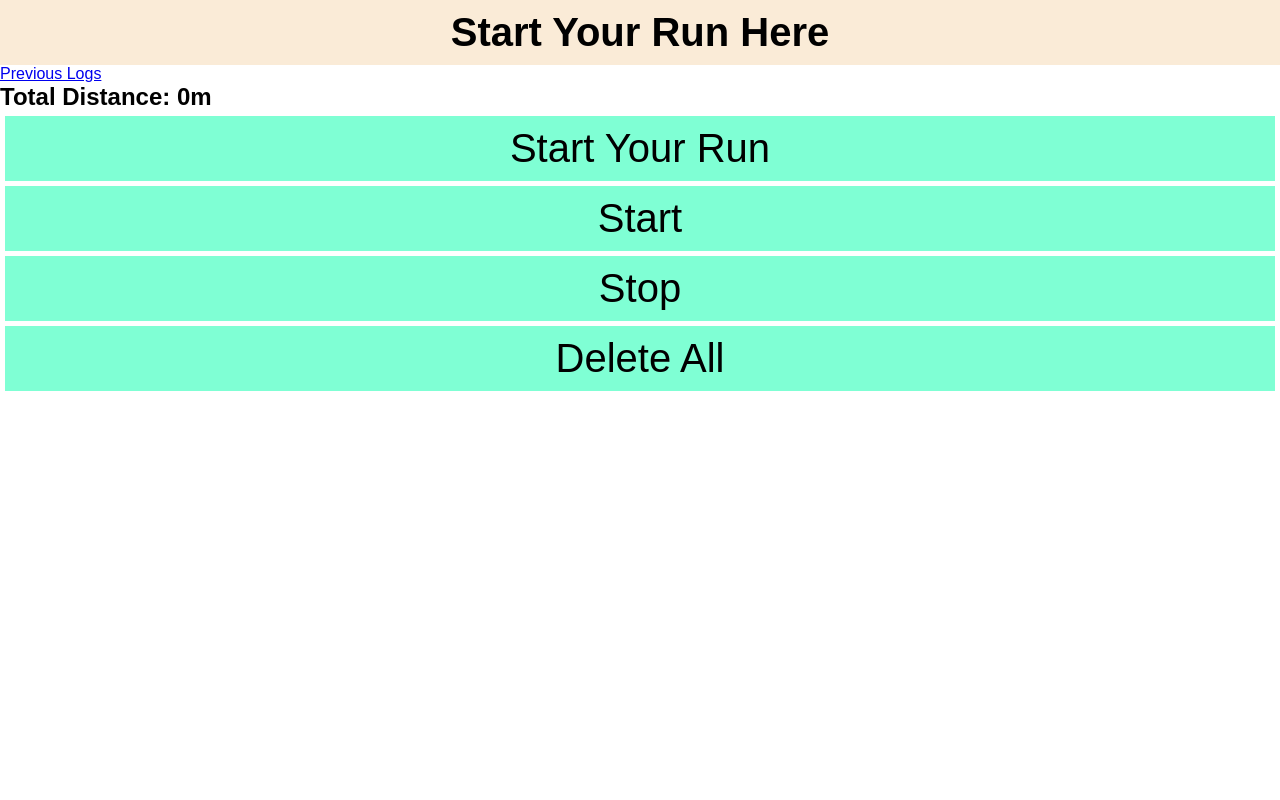
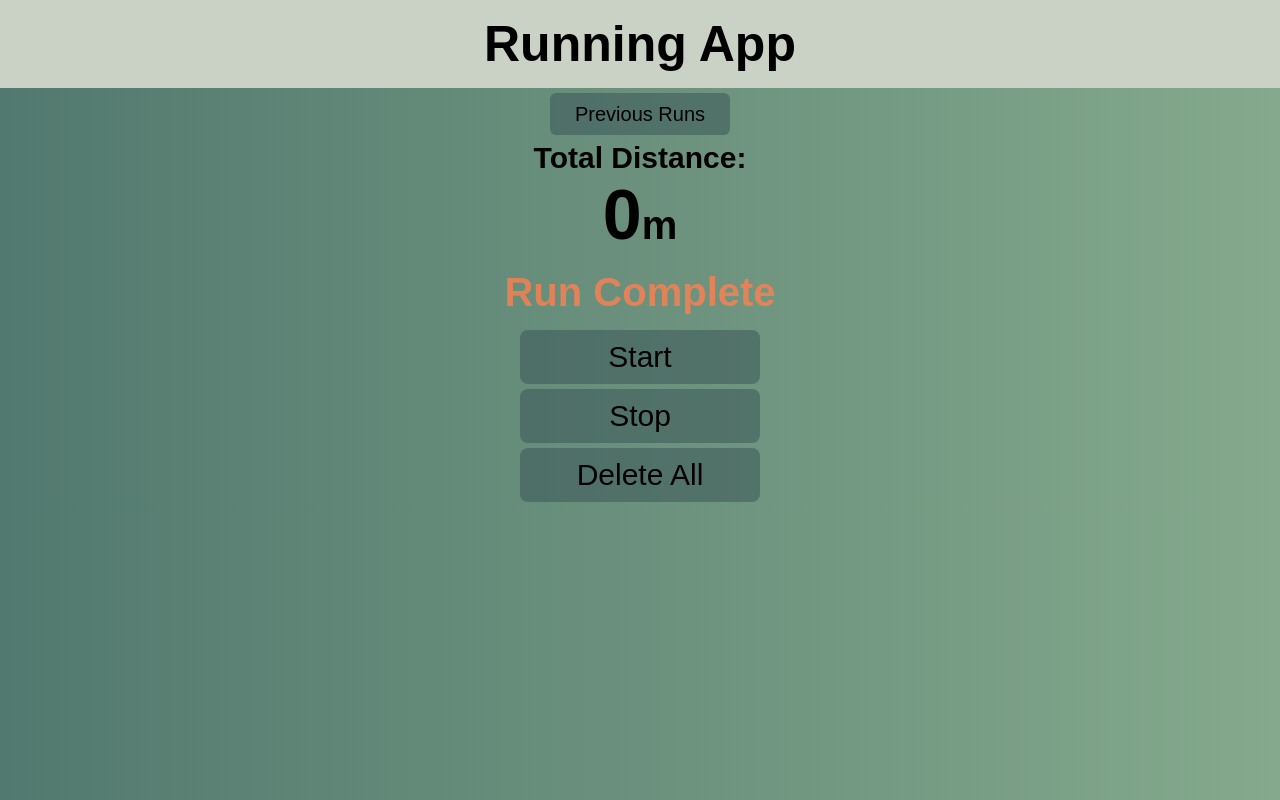
Before and after one commit to tansonlee/running-app, a website: page public/index.html in a window 1280 px wide. Both pictures are taken after a click on the element "Stop". Drawn offline with Linux system fonts and the light colour scheme; no server answers.

Commit message:
working with status bar and styles

```diff
--- a/public/data.css
+++ b/public/data.css
@@ -1,7 +1,57 @@
+* {
+	box-sizing: border-box;
+	margin: 0px;
+	padding: 0px;
+	font-family: sans-serif;
+}
+
 .data-pack {
 	padding: 10px;
 	margin: 10px;
-	background-color: rgba(128, 0, 128, 0.3);
+	background-color: rgba(255, 255, 255, 0.6);
 	font-size: 20px;
 	font-family: sans-serif;
+	border-radius: 4px;
+	color: black;
 }
+
+body {
+	background-image: linear-gradient(to left, #84a98c, #52796f);
+}
+
+header h1 {
+	text-align: center;
+	padding: 15px;
+	background-color: #cad2c5;
+	font-size: 50px;
+}
+
+.link-container {
+	text-align: center;
+	padding: 10px;
+	margin: 5px;
+	font-size: 20px;
+}
+
+a {
+	background-color: #354f527c;
+	padding: 10px 25px;
+	border-radius: 6px;
+	text-decoration: none;
+	color: black;
+}
+
+/* visited link */
+a:visited {
+	color: black;
+}
+
+/* mouse over link */
+a:hover {
+	background-color: #c4d4d648;
+}
+
+/* selected link */
+a:active {
+	background-color: #c4d4d648;
+}
--- a/public/index.html
+++ b/public/index.html
@@ -10,7 +10,6 @@
 
 		<title>Running App</title>
 
-    <!-- <link id="favicon" rel="icon" href="https://glitch.com/edit/favicon-app.ico" type="image/x-icon"> -->
 		<!-- import the webpage's stylesheet -->
 		<link rel="stylesheet" href="/main.css">
 
@@ -19,46 +18,22 @@
   	</head>
   	<body>
 		<header>
-      <h1>Start Your Run Here</h1>
+		  	<h1>Running App</h1>
 		</header>
 
+		<div class="link-container">
+	  		<a href="./data.html">Previous Runs</a>
+		</div>
 
-    <a href="./data.html">Previous Logs</a>
-    <h2>Total Distance: <span id="distance">0</span>m</h2>
-    <!-- <header>
-      <h1>A Dream of the Future</h1>
-    </header> -->
+		<h2>Total Distance: </h2>
+		<h3><span id="distance">0</span>m</h3>
 
-    <!-- <main> -->
-      <!-- <h2>Oh hi,</h2> -->
-
-      <!-- <p>Tell me your hopes and dreams:</p> -->
-
-      <!-- <form>
-        <label>
-          New Dream
-          <input name="dream" type="text" maxlength="100" required placeholder="Dreams!">
-        </label>
-        <button type="submit" id="submit-dream">Add Dream</button>
-      </form> -->
-
-      <!-- <section class="dreams">
-        <ul id="dreams">
-          <em>loading dreams&hellip;</em>
-        </ul>
-      </section>
-    </main> -->
-
-    <!-- <footer>Made with <a href="https://glitch.com">Glitch</a>!</footer> -->
-
-    <!-- include the Glitch button to show what the webpage is about and
-          to make it easier for folks to view source and remix -->
-    <!-- <div class="glitchButton" style="position:fixed;top:2em;right:20px;"></div>
-    <script src="https://button.glitch.me/button.js" defer></script> -->
-
-    <div id="status" class="button">Start Your Run</div>
+		<div id="status" class="status">Start Your Run</div>
+		<div class="start-stop">
 			<div id="start" class="button">Start</div>
 			<div id="stop" class="button">Stop</div>
 			<div id="delete" class="button">Delete All</div>
+		</div>
+
   	</body>
 </html>
--- a/public/main.css
+++ b/public/main.css
@@ -1,5 +1,3 @@
-/* this file is loaded by index.html and styles the page */
-
 * {
 	box-sizing: border-box;
 	margin: 0px;
@@ -7,23 +5,89 @@
 	font-family: sans-serif;
 }
 
+body {
+	background-image: linear-gradient(to left, #84a98c, #52796f);
+}
+
 header h1 {
 	text-align: center;
+	padding: 15px;
+	background-color: #cad2c5;
+	font-size: 50px;
+}
+
+.link-container {
+	text-align: center;
 	padding: 10px;
-	background-color: antiquewhite;
+	margin: 5px;
+	font-size: 20px;
+}
+
+a {
+	background-color: #354f527c;
+	padding: 10px 25px;
+	border-radius: 6px;
+	text-decoration: none;
+	color: black;
+}
+
+/* visited link */
+a:visited {
+	color: black;
+}
+
+/* mouse over link */
+a:hover {
+	background-color: #c4d4d648;
+}
+
+/* selected link */
+a:active {
+	background-color: #c4d4d648;
+}
+
+h2 {
+	font-size: 30px;
+	text-align: center;
+}
+
+h3 {
 	font-size: 40px;
+	text-align: center;
+}
+
+h3 span {
+	font-size: 70px;
+}
+
+.start-stop {
+	width: 250px;
+	margin: 0 auto;
+}
+
+.status {
+	font-size: 40px;
+	text-align: center;
+	color: rgba(255, 127, 80, 0.8);
+	padding: 10px;
+	margin: 5px;
+	font-weight: bold;
 }
 
 .button {
-	background-color: aquamarine;
-	font-size: 40px;
+	background-color: #354f527c;
+	font-size: 30px;
 	text-align: center;
-	width: 100px;
 	padding: 10px;
 	margin: 5px;
 	width: auto;
+	border-radius: 8px;
 }
 
 .button:hover {
 	cursor: pointer;
 }
+
+.button:active {
+	background-color: #c4d4d648;
+}
--- a/public/main.js
+++ b/public/main.js
@@ -1,12 +1,8 @@
-// client-side js, loaded by index.html
-// run by the browser each time the page is loaded
+console.log("hello world :o");
+let interval;
+let totalDistance = 0;
 
-console.log("hello world :o");
-let start = false;
-
-// // define variables that reference elements on our page
-// const dreamsList = document.getElementById("dreams");
-// const dreamsForm = document.querySelector("form");
+// cache the DOM
 const status_div = document.getElementById("status");
 const start_div = document.getElementById("start");
 const stop_div = document.getElementById("stop");
@@ -15,8 +11,7 @@ const distance_span = document.getElementById("distance");
 
 // given the lat lon of two pts, returns the distance between in METERS
 function distance(lat1, lon1, lat2, lon2) {
-	// generally used geo measurement function
-	const R = 6378.137; // Radius of earth in KM
+	const R = 6378.137;
 	const dLat = lat2 * Math.PI / 180 - lat1 * Math.PI / 180;
 	const dLon = lon2 * Math.PI / 180 - lon1 * Math.PI / 180;
 	const a =
@@ -24,9 +19,10 @@ function distance(lat1, lon1, lat2, lon2) {
 		Math.cos(lat1 * Math.PI / 180) * Math.cos(lat2 * Math.PI / 180) * Math.sin(dLon / 2) * Math.sin(dLon / 2);
 	const c = 2 * Math.atan2(Math.sqrt(a), Math.sqrt(1 - a));
 	const d = R * c;
-	return d * 1000; // meters
+	return d * 1000;
 }
 
+// returns the date in the form (3 June 2020 @3:35)
 function getCurrentDate() {
 	const months = [
 		"January",
@@ -63,117 +59,6 @@ function getCurrentDate() {
 	return `${day} ${month} ${year} @${hour}:${minute}${period}`;
 }
 
-// // a helper function that creates a list item for a given dream
-// function appendNewDream(dream) {
-// 	const newListItem = document.createElement("li");
-// 	newListItem.innerText = dream;
-// 	dreamsList.appendChild(newListItem);
-// }
-
-// // fetch the initial list of dreams
-// fetch("/dreams")
-// 	.then((response) => response.json()) // parse the JSON from the server
-// 	.then((dreams) => {
-// 		// remove the loading text
-// 		dreamsList.firstElementChild.remove();
-
-// 		// iterate through every dream and add it to our page
-// 		dreams.forEach(appendNewDream);
-
-// 		// listen for the form to be submitted and add a new dream when it is
-// 		dreamsForm.addEventListener("submit", async (event) => {
-// 			// stop our form submission from refreshing the page
-// 			event.preventDefault();
-
-// 			// get dream value and add it to the list
-// 			let newDream = dreamsForm.elements.dream.value;
-// 			dreams.push(newDream);
-// 			appendNewDream(newDream);
-
-// 			// send new dream to server
-// 			const data = { newDream };
-// 			console.log(data);
-
-// 			// fetch the post (1)
-// 			const options = {
-// 				method: "POST",
-// 				headers: {
-// 					"Content-Type": "application/json"
-// 				},
-// 				body: JSON.stringify(data)
-// 			};
-
-// 			// send the added dream to server
-// 			const response = await fetch("/dream", options);
-// 			const responseJSON = await response.json();
-// 			console.log(responseJSON);
-
-// 			// reset form
-// 			dreamsForm.reset();
-// 			dreamsForm.elements.dream.focus();
-
-// 			getData();
-// 		});
-// 	});
-
-// async function main() {
-// 	const data = await getData();
-// 	const dataArray = data.data;
-// 	dataArray.forEach((element) => {
-// 		const root = document.createElement("div");
-// 		root.setAttribute("class", "data-pack");
-// 		const food = document.createElement("div");
-// 		const location = document.createElement("div");
-// 		const date = document.createElement("div");
-
-// 		food.textContent = `food: ${element.food}`;
-// 		location.textContent = `${parseFloat(element.lat).toFixed(2)}°, ${parseFloat(element.lon).toFixed(2)}°`;
-// 		const dateString = new Date(element.date).toLocaleString();
-// 		date.textContent = dateString;
-
-// 		root.append(food, location, date);
-// 		document.body.append(root);
-// 	});
-// }
-
-// async function getData() {
-// 	const response = await fetch("/data");
-// 	const responseJSON = await response.json();
-// 	return responseJSON;
-// }
-
-// finds the location then sends it to the server
-// function logLocation() {
-// 	if ("geolocation" in navigator) {
-// 		gpsStatus_div.textContent = "GPS Availible";
-// 		navigator.geolocation.getCurrentPosition(async (position) => {
-// 			lat = position.coords.latitude;
-// 			lon = position.coords.longitude;
-// 			const date = new Date();
-
-// 			const data = { lat, lon, date };
-
-// 			console.log(data);
-
-// 			const options = {
-// 				method: "POST",
-// 				headers: {
-// 					"Content-Type": "application/json"
-// 				},
-// 				body: JSON.stringify(data)
-// 			};
-
-// 			// send the added dream to server
-// 			const response = await fetch("/location", options);
-// 			const responseJSON = await response.json();
-// 		});
-// 	} else {
-// 		gpsStatus_div.textContent = "GPS NOT Availible";
-// 		console.log("cannot determine location");
-// 		/* geolocation IS NOT available */
-// 	}
-// }
-
 async function logDistance(distance) {
 	const date = getCurrentDate();
 	const data = { distance, date };
@@ -193,50 +78,70 @@ async function logDistance(distance) {
 	console.log(responseJSON);
 }
 
-let lat;
-let lon;
-let data;
-function giveLocation() {
+// function that returns a lat lon object { lat: 50.2323, lon: 21.234234 }
+function returnLocation() {
+	const promise = new Promise((resolve, reject) => {
+		if ("geolocation" in navigator) {
+			/* geolocation is available */
 			navigator.geolocation.getCurrentPosition((position) => {
-		lat = position.coords.latitude;
-		lon = position.coords.longitude;
-		data = { lat, lon };
+				const lat = position.coords.latitude;
+				const lon = position.coords.longitude;
+				const data = { lat, lon };
+				resolve(data);
 			});
-	if (data) {
-		return data;
+		} else {
+			/* geolocation IS NOT available */
+			console.log("not availibale");
+			reject("geolocation not availible");
 		}
+	});
+	return promise;
 }
 
-let totalDistance = 0;
 // starts logging location when clicked
-start_div.addEventListener("click", () => {
-	start = true;
-	let currentPosition = giveLocation();
+start_div.addEventListener("click", async () => {
+	// reset total dist to 0
+	totalDistance = 0;
 	let previousPosition;
-	setInterval(() => {
-		if (start) {
+
+	// say starting up then when a location is received, say run in progress
+	status_div.textContent = "Starting Up...";
+	let currentPosition = await returnLocation();
+	status_div.textContent = "Run in Progress";
+
+	// every 3sec
+	interval = setInterval(async () => {
+		// set current to previous and update current
 		previousPosition = currentPosition;
-			currentPosition = giveLocation();
-			if (previousPosition && currentPosition) {
+		currentPosition = await returnLocation();
+
+		// determine distance between current and previous
 		const distanceInterval = distance(
 			previousPosition.lat,
 			previousPosition.lon,
 			currentPosition.lat,
 			currentPosition.lon
 		);
+
+		// add the distance to the total count
 		totalDistance += distanceInterval;
-				console.log(distanceInterval);
-			}
+
+		// update the distance DOM element on webpage
 		distance_span.textContent = parseInt(totalDistance);
-		}
-	}, 6000);
+	}, 3000);
 });
 
 // stops logging location when clicked
 stop_div.addEventListener("click", () => {
-	start = false;
+	// stops the setInterval function
+	clearInterval(interval);
 	console.log(totalDistance);
+
+	// sends the total distance to the server
 	logDistance(totalDistance);
+
+	// updates the status to Run complete
+	status_div.textContent = "Run Complete";
 });
 
 // sends a request to server to delete database
@@ -256,14 +161,3 @@ delete_div.addEventListener("click", async () => {
 	const responseJSON = await response.json();
 	console.log(responseJSON);
 });
-
-// send location to server
-// async function sendLocation(lat, lon) {}
-
-// determineLocation();
-
-// setInterval(() => {
-// 	tempLat = lat;
-// 	tempLon = lon;
-// 	sendLocation(tempLat, tempLon);
-// }, 3000);
```
Also changed, not shown: public/data.html (+4 -2 lines), server.js (+3 -37 lines), 4 other files. Lines whose indentation alone changed are shown as unchanged.
